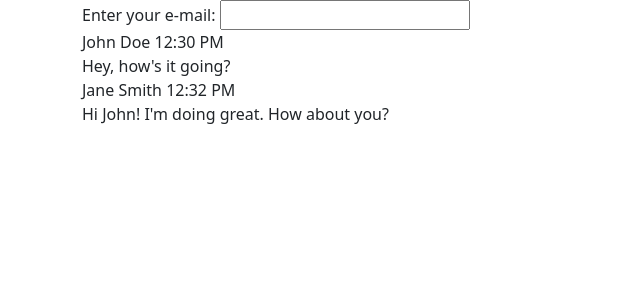
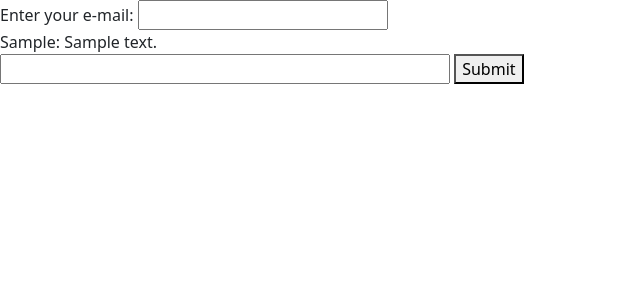
Before and after one commit to facundomdelp/backend_coderhouse, a Node server app: template src/views/messages.handlebars in a window 1280 px wide. Shown: the part 56-356 px from the top of the page, without its empty margins (0-640 px from the left). Run offline with Node 20, Linux system fonts and the light colour scheme; tables that the repository leaves empty hold one stand-in row (values such as "Sample post"); the template is opened without the code that fills it: values that come from a table or form of the project are taken from there, most other values are stand-ins (such as "Sample title", 1, 10 or a date in 2020); some libraries are stand-ins or nearby versions.

Commit message:
develop chat

```diff
--- a/src/dao/models/carts.model.js
+++ b/src/dao/models/carts.model.js
@@ -4,7 +4,7 @@ mongoose.pluralize(null);
 const collection = 'carts';
 
 // Para próximos desafíos:
-// Ver de agreagarle una referencia al id dentro de products --> ref: 'products'
+// Ver de agregarle una referencia al id dentro de products --> ref: 'products'
 // Si es el id autogenerado, el type es mongoose.Schema.Types.ObjectId
 
 const schema = new mongoose.Schema({
--- a/src/views/messages.handlebars
+++ b/src/views/messages.handlebars
@@ -1,24 +1,68 @@
-<div class='container chat-container'>
-  <head>
-    <span>Enter your e-mail: </span><input type='email' style='width: 250px' />
-  </head>
-  <div class='chat-message'>
-    <div class='meta'>
-      <span class='sender'>John Doe</span>
-      <span class='time'>12:30 PM</span>
+<head>
+  <span>Enter your e-mail: </span>
+  <input id="user_email" type='email' style='width: 250px' />
+</head>
+<div id='chat-container'>
+  {{#each messages}}
+    <div>
+      <span>{{user}}: </span>
+      <span>{{message}}</span>
     </div>
-    <div class='message'>
-      Hey, how's it going?
-    </div>
-  </div>
+  {{/each}}
+</div>
+<div id='message_input_container'>
+  <input id="new_message_input" style='width: 450px'/>
+  <button id="submit_message">Submit</button>
+</div>
 
-  <div class='chat-message'>
-    <div class='meta'>
-      <span class='sender'>Jane Smith</span>
-      <span class='time'>12:32 PM</span>
-    </div>
-    <div class='message'>
-      Hi John! I'm doing great. How about you?
-    </div>
-  </div>
-</div>
+<script src='https://cdnjs.cloudflare.com/ajax/libs/socket.io/4.6.1/socket.io.js'></script>
+<script>
+  const ws = io('ws://localhost:7050');
+  ws.on('connect', () => {
+    ws.on('server_confirm', (msg) => {
+        console.log(msg);
+    });
+  });
+
+  const userEmail = document.getElementById('user_email');
+  const chatContainer = document.getElementById('chat-container');
+  const messageInputContainer = document.getElementById('message_input_container');
+  const newMessageInput = document.getElementById('new_message_input');
+  const submitMessage = document.getElementById('submit_message');
+
+  submitMessage.addEventListener('click', async () => {
+    if (newMessageInput.value.trim().length > 0) {
+      const message = {
+        user: userEmail.value,
+        message: newMessageInput.value
+      };
+      try {
+        const response = await fetch('http://localhost:8080/api/messages', {
+          method: 'POST',
+          headers: {
+            'Content-Type': 'application/json'
+          },
+          body: JSON.stringify(message)
+        });
+        if (response.ok) {
+          newMessageInput.value = '';
+        } else {
+          const errorData = await response.json();
+          throw new Error(errorData.error);
+        }
+      } catch (error) {
+        throw new Error(error)
+      }
+    }
+  });
+
+  ws.on('message_received', ({ user, message }) => {
+    const newMessage = `
+      <div class='message'>
+        <span>${user}: </span>
+        <span>${message}</span>
+      </div>
+    `;
+    chatContainer.innerHTML += newMessage;
+  });
+</script>
--- a/src/views/realTimeProducts.handlebars
+++ b/src/views/realTimeProducts.handlebars
@@ -21,6 +21,7 @@
             console.log(msg);
         });
     });
+
     const cardContainer = document.getElementsByClassName('card-container')[0]
     ws.on('new_product', ({ message, newProduct, newId }) => {
       console.log(message);
@@ -38,6 +39,7 @@
       `;
       cardContainer.innerHTML += newCard;
     });
+
     ws.on('deleted_product', ({ message, deletedId }) => {
       console.log(message);
       const deletedCard = document.getElementById(`card-${deletedId}`);
```
Also changed, not shown: src/dao/messages.db.js (+10 -0 lines), src/router/messages.js (+6 -4 lines), src/router/views.js (+6 -1 lines), 2 other files.
